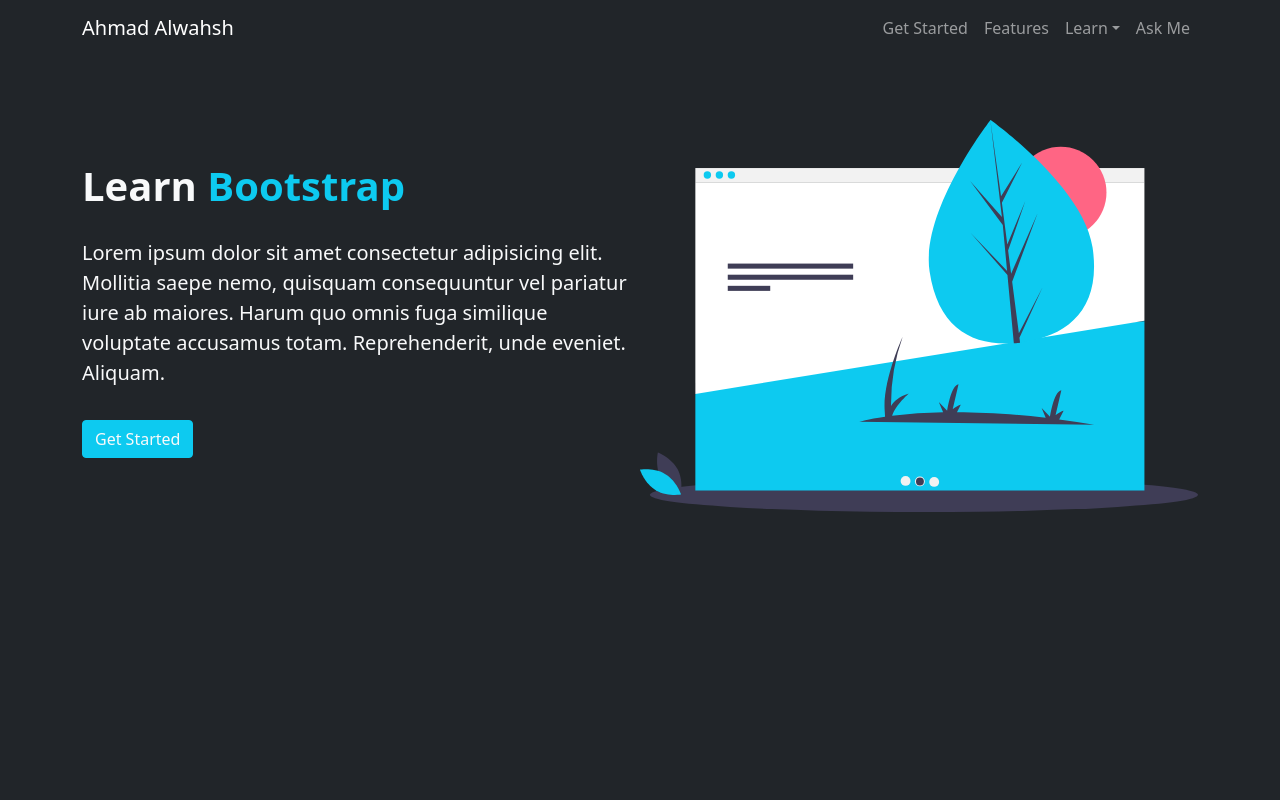
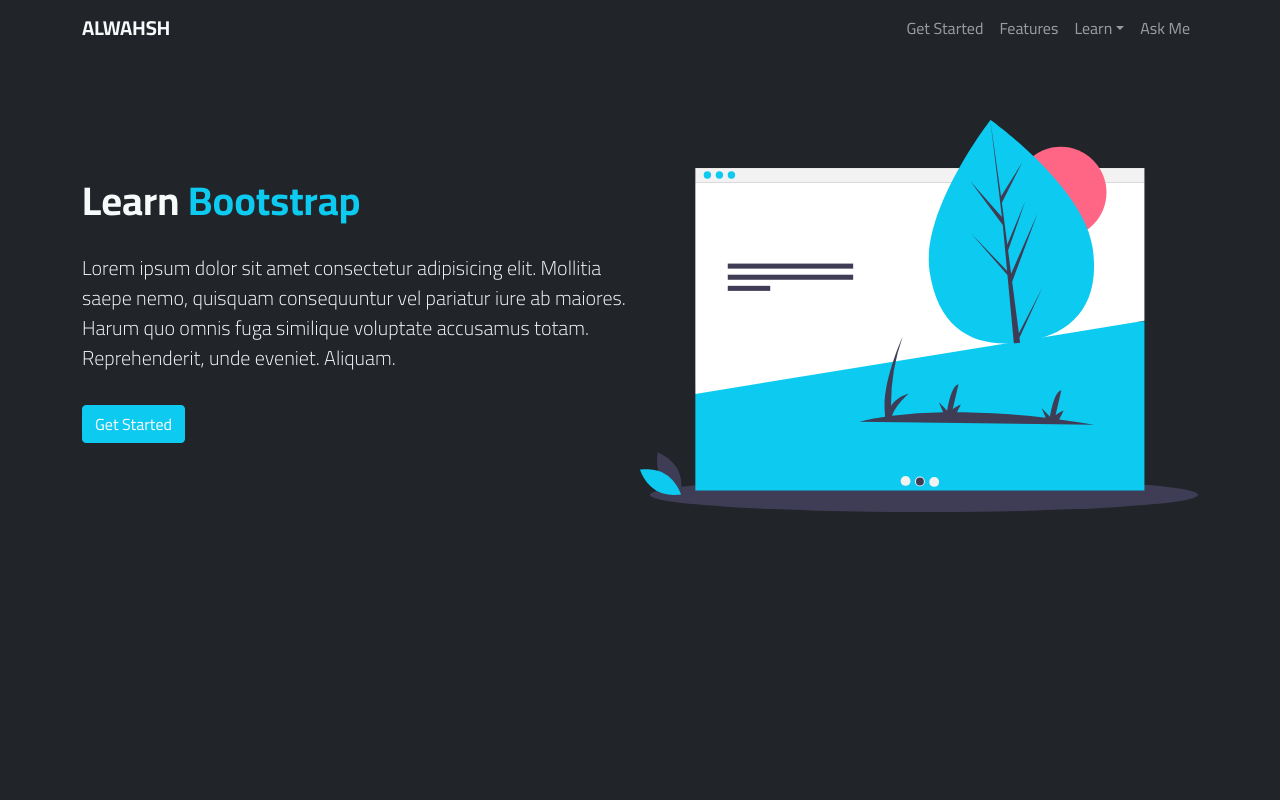
Before and after one commit to AhmadAlwahsh/learnbootstrap, a plain HTML site: page index.html in a window 1280 px wide. Shown: the top 800 px of the page. Drawn offline with nearby package versions, Linux system fonts and the light colour scheme.

Commit message:
Update index.html

```diff
--- a/index.html
+++ b/index.html
@@ -8,6 +8,9 @@
     <link rel="icon" type="image/svg" sizes="32x32" href="https://getbootstrap.com/docs/5.1/assets/img/favicons/favicon-32x32.png" id="icon"/>
     <link href="https://cdn.jsdelivr.net/npm/bootstrap@5.1.3/dist/css/bootstrap.min.css" rel="stylesheet" integrity="sha384-1BmE4kWBq78iYhFldvKuhfTAU6auU8tT94WrHftjDbrCEXSU1oBoqyl2QvZ6jIW3" crossorigin="anonymous">
     <link rel="stylesheet" href="https://cdn.jsdelivr.net/npm/bootstrap-icons@1.7.2/font/bootstrap-icons.css">
+    <link rel="preconnect" href="https://fonts.googleapis.com">
+<link rel="preconnect" href="https://fonts.gstatic.com" crossorigin>
+<link href="https://fonts.googleapis.com/css2?family=Cairo:wght@300;400;700&display=swap" rel="stylesheet">
 </head>
 <body>
     <style>
@@ -16,13 +19,18 @@
             top: -3px;
             z-index: 2;
         }
-        #hero{
-            height: 100vh;
+        @media (min-width: 992px) {
+            #hero {
+                height: 100vh;
+            }
+        }
+        body{
+            font-family: 'Cairo', sans-serif;
         }
     </style>
-    <div class="navbar navbar-expand-md bg-dark navbar-dark text-white ">
+    <div class="navbar navbar-expand-md bg-dark navbar-dark text-white">
         <div class="container">
-            <a href="#" class="navbar-brand">Ahmad Alwahsh</a>
+            <a href="#" class="navbar-brand text-light fw-bolder">ALWAHSH</a>
 
             <button class="navbar-toggler border-0 shadow-none" type="button" data-bs-toggle="collapse" data-bs-target="#mainmenu"><span class="navbar-toggler-icon"></span></button>
             <div class="collapse navbar-collapse" id="mainmenu">
```
